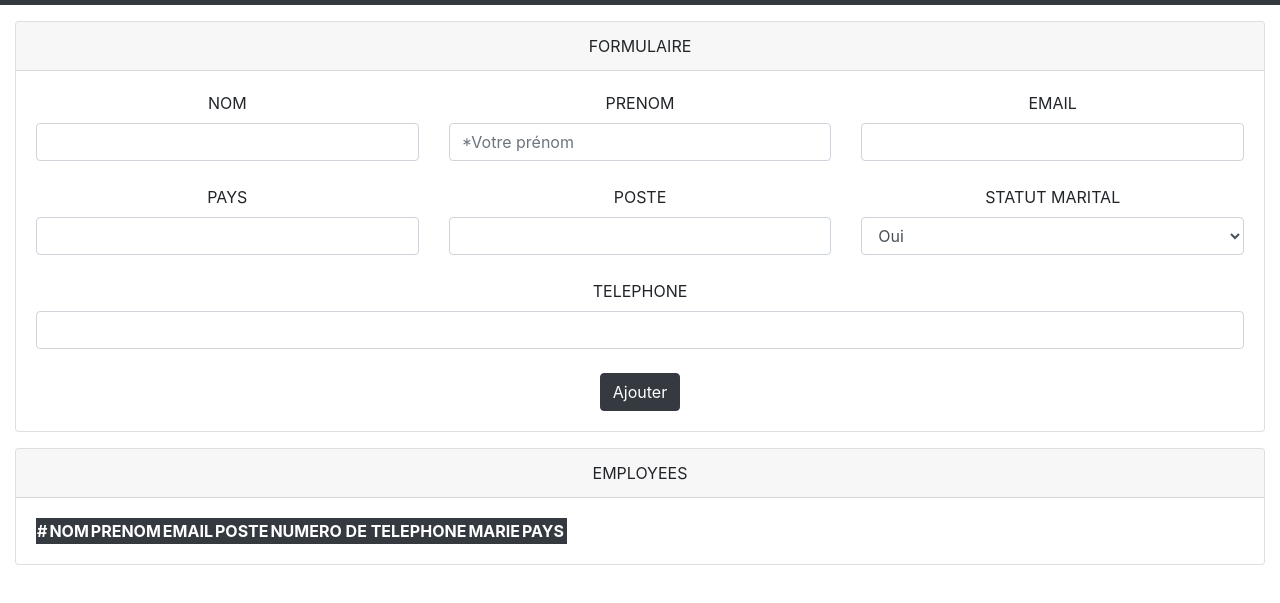
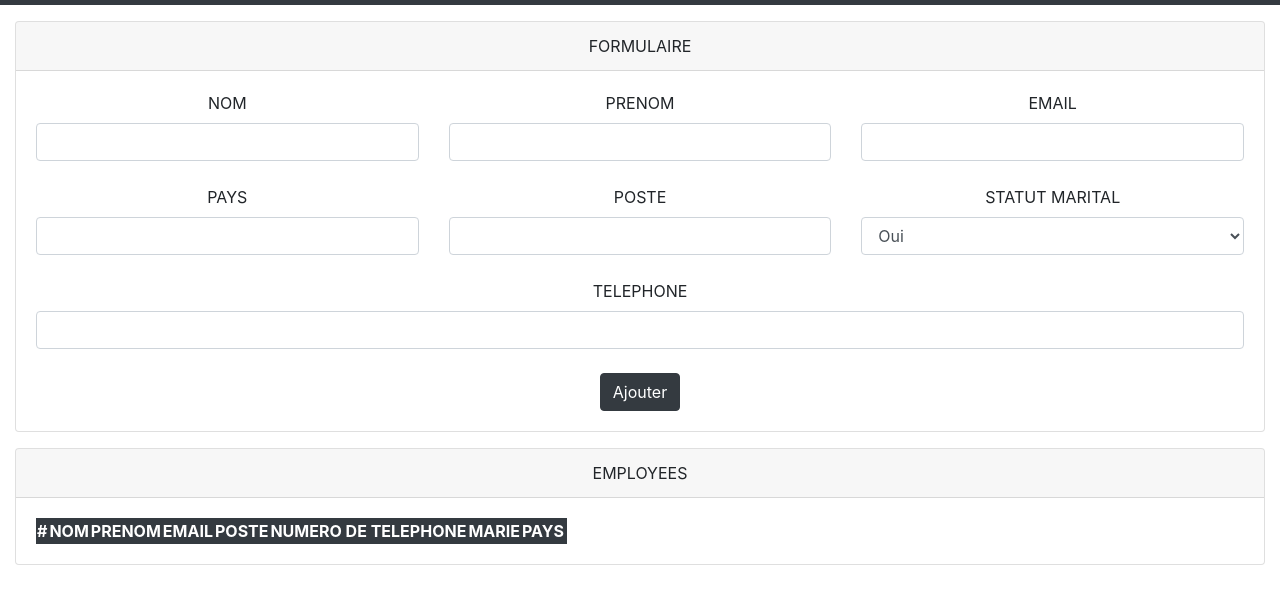
Before and after one commit to Marisel4/CrudProject, a plain HTML site: page index.html in a window 1280 px wide. Shown: the part 59-662 px from the top of the page. Drawn offline with nearby package versions, Linux system fonts and the light colour scheme; no server answers.

Commit message:
commit de correction

```diff
--- a/index.html
+++ b/index.html
@@ -51,7 +51,6 @@
                 <input
                   type="text"
                   class="form-control"
-                  placeholder="*Votre prénom"
                   name="prenom"
                   id="prenom"
                   value=""
```
